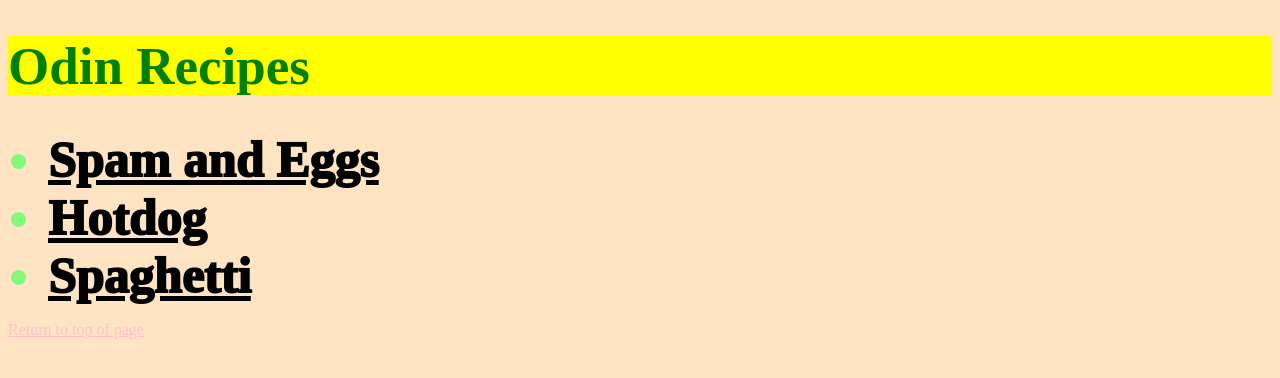
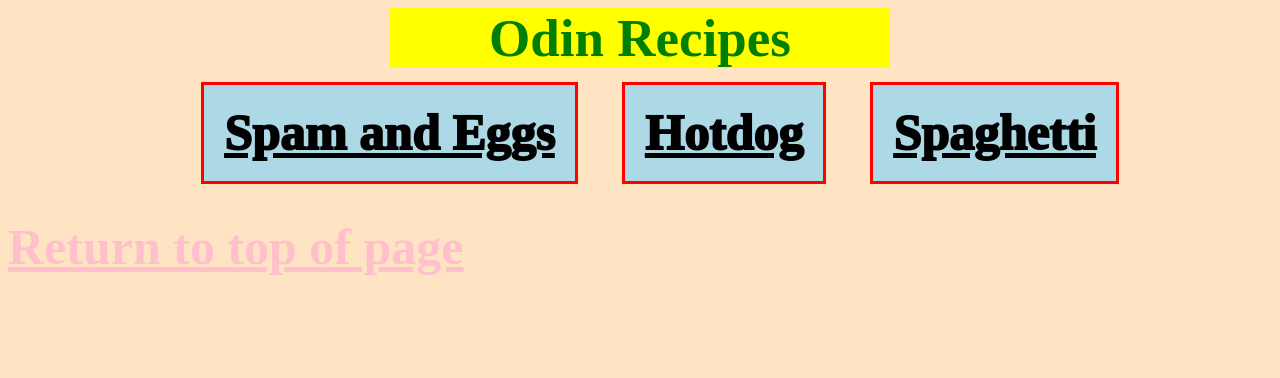
Before and after one commit to addyng/odin-recipes, a plain HTML site: page index.html in a window 1280 px wide. Drawn offline with Linux system fonts and the light colour scheme.

Commit message:
added styling with in-line block, margin, padding

```diff
--- a/index.html
+++ b/index.html
@@ -15,6 +15,6 @@
             <li><a href="./recipes/spaghetti.html" target="_self" rel="noopener noreferrer">Spaghetti</a></li>
         </ul>
 
-        <a href="#header">Return to top of page</a>
+        <a class="return" href="#header">Return to top of page</a>
     </body>
 </html>
--- a/styleindex.css
+++ b/styleindex.css
@@ -6,10 +6,22 @@ h1 {
     color: green;
     background-color: yellow;
     font-size: 53px;
+    padding: 0;
+    text-align: center;
+    width: 500px;
+    height: auto;
+    margin: 0 auto;
 }
 
 .recipes {
     color: red;
+    /* background-color: lightblue; */
+    list-style: none;
+    /* margin-top: 0; */
+    /* border: 2px solid red; */
+    /* margin-left: auto;
+    margin-right: auto; */
+    text-align: center;
 }
 
 a {
@@ -18,6 +30,18 @@ a {
 
 .recipes a {
     color: black;
+    background-color: lightblue;
+
+    /* margin: 1000px auto; */
+    padding: 20px 20px;
+    border: 3px solid red;
+}
+
+.recipes li {
+    margin: 20px 20px;
+    margin-bottom: 40px;
+    display: inline-block;
+
 }
 
 body {
@@ -33,6 +57,8 @@ h3 {
 img {
     height: 300px;
     width: 1000px;
+    display: block;
+    margin: 100px auto;
 }
 
 p, li {
@@ -40,3 +66,8 @@ p, li {
     font-size: 50px;
     color: rgba(100, 253, 102, .8);
 }
+
+a.return {
+    font-size: 50px;
+    font-weight: bold;
+}
```
Also changed, not shown: recipes/hotdog.html (+2 -2 lines), recipes/spaghetti.html (+2 -2 lines), recipes/spam-and-eggs.html (+2 -2 lines).
